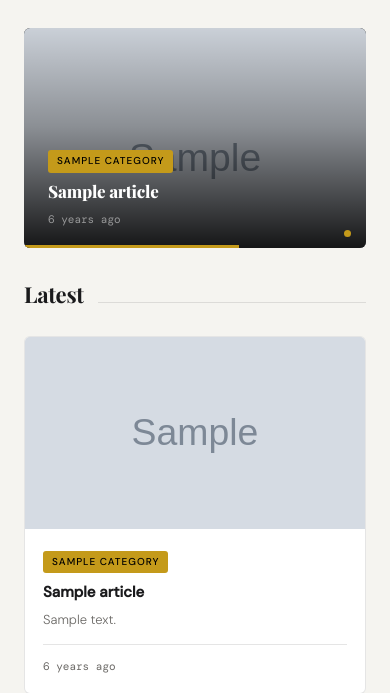
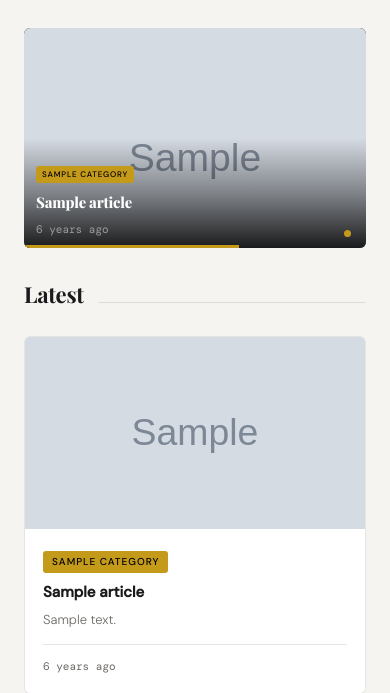
Before and after one commit to manish272736/filmifire, a Flask app: page / in a window 390 px wide. Shown: the part 97-790 px from the top of the page. Run offline with Flask 3, Linux system fonts and the light colour scheme; grey boxes marked "Sample" are stand-in pictures; a database or web service that is not in the repository returns one stand-in record (values such as "Sample title").

Commit message:
title size changed

```diff
--- a/static/css/style.css
+++ b/static/css/style.css
@@ -1086,7 +1086,10 @@ img { display: block; max-width: 100%; }
 }
 
 /* Prevent horizontal scroll on all screens */
-html, body { max-width: 100%; overflow-x: hidden; }
+/* Prevent page horizontal scroll but allow table scroll inside articles */
+html, body { max-width: 100%; }
+.navbar { overflow: visible; }
+.site-footer { overflow-x: hidden; }
 
 /* Photo title always visible on touch/mobile */
 @media (hover: none) {
--- a/templates/index.html
+++ b/templates/index.html
@@ -35,7 +35,7 @@
 .carousel-overlay {
   position: absolute;
   inset: 0;
-  background: linear-gradient(to top, rgba(0,0,0,0.9) 0%, rgba(0,0,0,0.35) 55%, rgba(0,0,0,0.05) 100%);
+  background: linear-gradient(to top, rgba(0,0,0,0.88) 0%, rgba(0,0,0,0.45) 30%, rgba(0,0,0,0.0) 60%);
 }
 .carousel-content {
   position: absolute;
@@ -52,7 +52,7 @@
   letter-spacing: -0.2px;
   margin-bottom: 8px;
   display: -webkit-box;
-  -webkit-line-clamp: 3;
+  -webkit-line-clamp: 2;
   -webkit-box-orient: vertical;
   overflow: hidden;
 }
@@ -98,9 +98,16 @@
 }
 @media(max-width:900px){
   .carousel-slide { height: 280px; }
+  .carousel-title { font-size: clamp(13px, 3.5vw, 20px); -webkit-line-clamp: 1; }
+  .carousel-content { padding: 12px 14px 12px; }
+  .carousel-overlay { background: linear-gradient(to top, rgba(0,0,0,0.88) 0%, rgba(0,0,0,0.4) 25%, rgba(0,0,0,0.0) 55%); }
 }
 @media(max-width:600px){
   .carousel-slide { height: 220px; }
+  .carousel-title { font-size: clamp(12px, 3.8vw, 17px); -webkit-line-clamp: 1; }
+  .carousel-content { padding: 10px 12px 10px; }
+  .carousel-badge .badge { font-size: 8px; padding: 2px 6px; }
+  .carousel-overlay { background: linear-gradient(to top, rgba(0,0,0,0.88) 0%, rgba(0,0,0,0.4) 25%, rgba(0,0,0,0.0) 50%); }
 }
 </style>
 {% endblock %}
@@ -292,7 +299,6 @@
   let pausedAt   = 0;
   let elapsed    = 0;
 
-  /* ── Progress bar driven by rAF — no CSS transition ───── */
   function updateProg() {
     if (!prog || paused) return;
     const now  = Date.now();
@@ -312,7 +318,6 @@
     cancelAnimationFrame(rafId);
   }
 
-  /* ── Slide ─────────────────────────────────────────────── */
   function goto(idx) {
     slides[current].classList.remove('active');
     current = (idx + total) % total;
@@ -321,7 +326,6 @@
     slides[current].classList.add('active');
   }
 
-  /* ── Cycle ─────────────────────────────────────────────── */
   function startCycle() {
     clearTimeout(timer);
     stopProg();
@@ -332,7 +336,6 @@
     }, INTERVAL);
   }
 
-  /* ── Pause / Resume ────────────────────────────────────── */
   function pause() {
     if (paused) return;
     paused = true;
@@ -344,7 +347,6 @@
   function resume() {
     if (!paused) return;
     paused = false;
-    // Shift cycleStart forward by how long we were paused
     const pausedDuration = Date.now() - pausedAt;
     cycleStart += pausedDuration;
     const left = Math.max(50, INTERVAL - (Date.now() - cycleStart));
@@ -355,10 +357,8 @@
     }, left);
   }
 
-  /* ── Controls ──────────────────────────────────────────── */
   window.carouselGoto = function(e, idx) { e.preventDefault(); goto(idx); startCycle(); };
 
-  /* ── Touch & Mouse ─────────────────────────────────────── */
   var touchStartX = 0;
   if (wrap) {
     wrap.addEventListener('mouseenter', pause);
@@ -378,7 +378,6 @@
     }, { passive: true });
   }
 
-  /* ── Init ──────────────────────────────────────────────── */
   if (prog) prog.style.transition = 'none';
   requestAnimationFrame(function() {
     requestAnimationFrame(function() {
```
